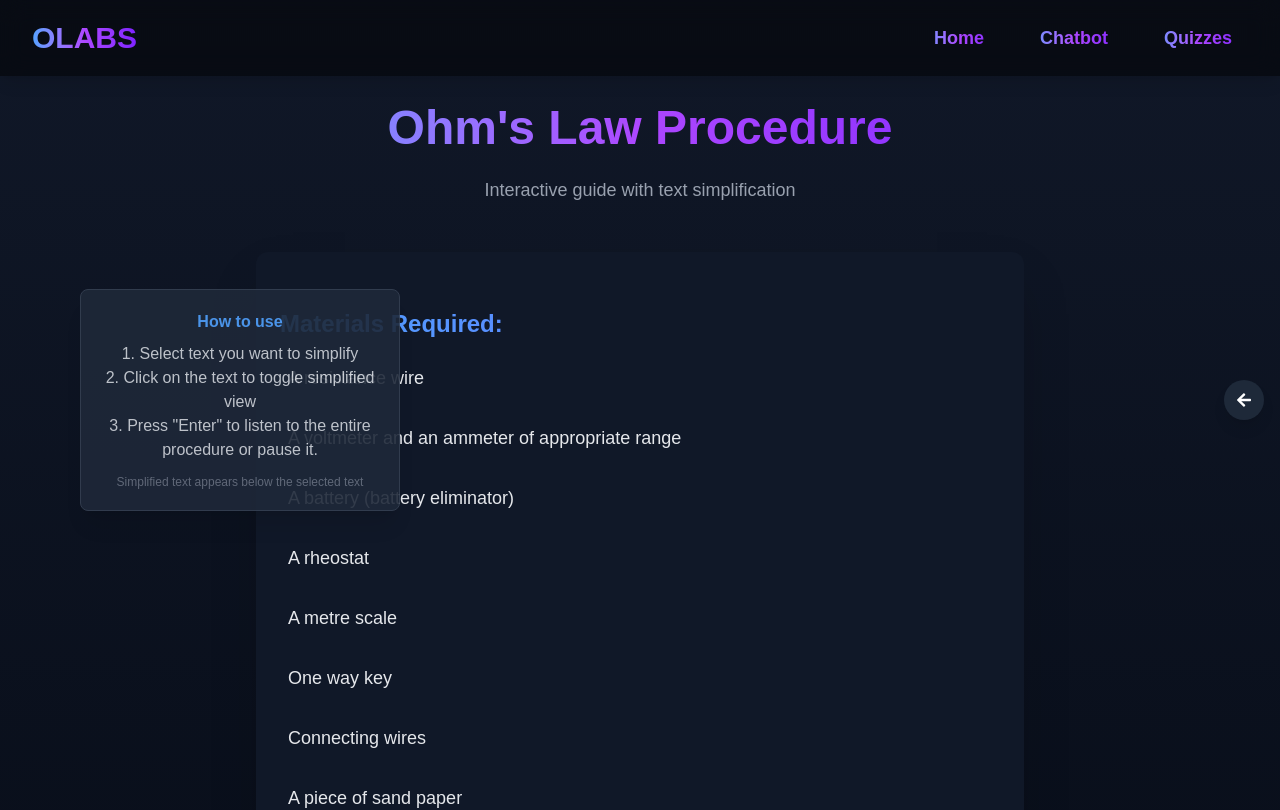
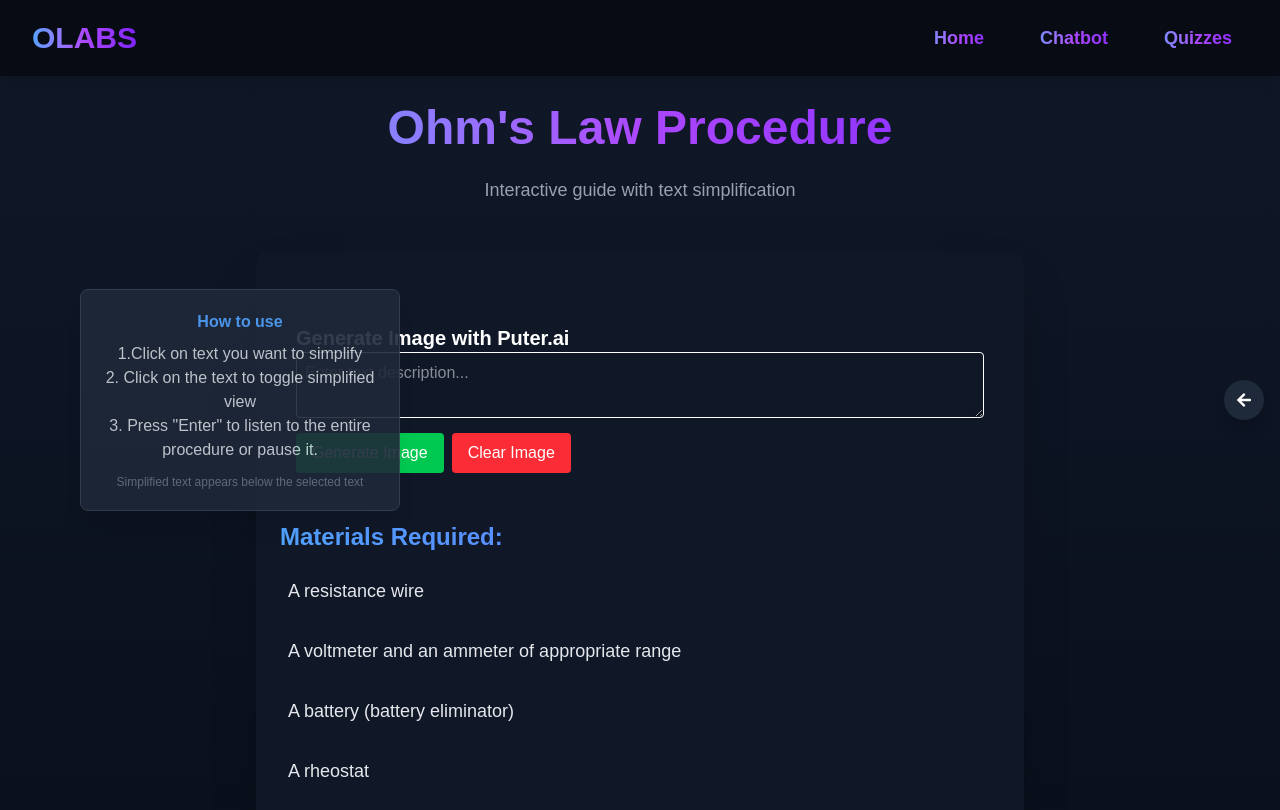
Before and after one commit to Dattaaanand/Hackon4, a Next.js app in the folder frontend/: page /Procedures/Physics/Ohms_Law in a window 1280 px wide. Shown: the top 810 px of the page. Built offline with nearby package versions, Linux system fonts and the light colour scheme.

Commit message:
update:procedures simplify and image generation

```diff
--- a/frontend/app/Procedures/Physics/Ohms_Law/page.tsx
+++ b/frontend/app/Procedures/Physics/Ohms_Law/page.tsx
@@ -6,6 +6,8 @@ import Link from "next/link";
 import { motion } from "framer-motion";
 import Chatbox from "../../../components/chatbot"; // Adjust the import path as needed
 import { FaArrowLeft, FaArrowRight } from "react-icons/fa";
+import GeminiImageGenerator from "../../../components/Image_Generator";
+ // Import the GeminiImageGenerator component
 
 const navItems = [
     { name: "Home", path: "/" },
@@ -32,6 +34,11 @@ interface SimplifiedTextRecord {
     [key: number]: string;
 }
 
+// Define a type for the Chatbox component's ref
+export interface ChatboxHandle {
+    addMessage: (message: string) => void;
+}
+
 export default function Procedure() {
     // State management
     const [selectedText, setSelectedText] = useState<string>("");
@@ -46,6 +53,7 @@ export default function Procedure() {
 
     // Refs
     const containerRef = useRef<HTMLDivElement>(null);
+    const chatboxRef = useRef<ChatboxHandle>(null);
 
     // Sample steps for Ohm's Law Procedure
     const steps: Step[] = [
@@ -135,9 +143,7 @@ export default function Procedure() {
         { text: "5. Zero correction" },
         { text: "Zero correction for ammeter, (-e1) = .......A." },
         { text: "Zero correction for voltmeter, (-e2) = ......V." },
-  ];
-
-  // Speech synthesis logic
+    ]; // Speech synthesis logic
     const utterance = useRef<SpeechSynthesisUtterance | null>(null);
 
     const readProcedure = () => {
@@ -229,6 +235,13 @@ export default function Procedure() {
           }
           return newIndexes;
       });
+      const textToSimplify = steps[index].text;
+      fetchSimplifiedText(textToSimplify, index);
+  };
+
+    // Function to handle drag start
+    const handleDragStart = (event: React.DragEvent<HTMLDivElement>, text: string) => {
+        event.dataTransfer.setData("text/plain", text);
     };
 
     const StepItem = ({ step, index }: { step: Step; index: number }) => {
@@ -248,6 +261,8 @@ export default function Procedure() {
                          hover:text-white hover:bg-gray-800 p-2 rounded-md"
                     onMouseUp={() => handleTextSelection(index)}
                     onClick={() => handleTextClick(index)}
+                    draggable
+                    onDragStart={(event) => handleDragStart(event, step.text)}
                 >
                     {step.text}
                     <span className="hidden group-hover:inline-block ml-2 text-xs text-blue-400">
@@ -269,6 +284,13 @@ export default function Procedure() {
                 )}
             </div>
         );
+    };
+
+    // Function to handle text dropped into the chatbox
+    const handleDropText = (text: string) => {
+        if (chatboxRef.current && chatboxRef.current.addMessage) {
+            chatboxRef.current.addMessage(text);
+        }
     };
 
     return (
@@ -322,7 +344,7 @@ export default function Procedure() {
                      rounded-lg shadow-xl border border-gray-700 max-w-xs z-10 opacity-90 hover:opacity-100 transition-opacity">
                 <h3 className="text-blue-400 font-semibold mb-2">How to use</h3>
                 <p className="text-gray-300">
-        1. Select text you want to simplify
+                    1.Click on text you want to simplify
                 </p>
                 <p className="text-gray-300">
                     2. Click on the text to toggle simplified view
@@ -336,6 +358,10 @@ export default function Procedure() {
             </div>
 
             <main className="max-w-3xl mx-auto bg-gray-900 bg-opacity-60 rounded-xl p-6 shadow-2xl">
+                <div className="mt-8">
+                    <GeminiImageGenerator />
+                </div>
+
                 <div className="space-y-2">
                     {steps.map((step, index) => (
                         <StepItem key={index} step={step} index={index} />
@@ -346,7 +372,6 @@ export default function Procedure() {
             <footer className="max-w-3xl mx-auto mt-8 text-center text-gray-500 text-sm">
                 <p>Olabs  © {new Date().getFullYear()}</p>
             </footer>
-
 
             {/* Chatbox Toggle */}
             {!isChatboxVisible && (
--- a/frontend/app/chatbot/page.tsx
+++ b/frontend/app/chatbot/page.tsx
@@ -62,9 +62,53 @@ const ChatBot = () => {
         setInput("");
     };
 
+    // Handle when content is dropped into the chat
+    const handleDrop = (e: React.DragEvent<HTMLDivElement>) => {
+        e.preventDefault();
+        const text = e.dataTransfer.getData("text/plain");
+        if (text) {
+            const userMessage: Message = { text, sender: "user" };
+            setMessages((prev) => [...prev, userMessage]);
+            handleSendWithText(text); // Send the message to the server or handle locally
+        }
+    };
+
+    // Allow the drop
+    const handleDragOver = (e: React.DragEvent<HTMLDivElement>) => {
+        e.preventDefault();
+    };
+
+    // Send a message with the provided text
+    const handleSendWithText = async (text: string) => {
+        const userMessage: Message = { text, sender: "user" };
+        setMessages((prev) => [...prev, userMessage]);
+
+        try {
+            const response = await fetch("http://127.0.0.1:5000/chat", {
+                method: "POST",
+                headers: { "Content-Type": "application/json" },
+                body: JSON.stringify({ message: text }),
+            });
+
+            const responseData = await response.json();
+
+            const botMessage: Message = {
+                text: responseData.response || responseData.error || "Sorry, I didn't understand that.",
+                sender: "bot",
+            };
+            setMessages((prev) => [...prev, botMessage]);
+        } catch (error) {
+            console.error("Error fetching from Flask:", error);
+            setMessages((prev) => [...prev, { text: "Error fetching response. Try again.", sender: "bot" }]);
+        }
+    };
+
     return (
-        <div className="relative min-h-screen bg-black text-white flex items-center justify-center p-6">
-
+        <div
+            className="relative min-h-screen bg-black text-white flex items-center justify-center p-6"
+            onDrop={handleDrop} // Add the drop event
+            onDragOver={handleDragOver} // Add the drag over event
+        >
             <motion.nav
                 initial={{ y: -50, opacity: 0 }}
                 animate={{ y: 0, opacity: 1 }}
--- /dev/null
+++ b/frontend/app/components/Image_Generator.tsx
@@ -0,0 +1,119 @@
+"use client";
+import React, { useState } from "react";
+
+const PuterImageGenerator = () => {
+    const [text, setText] = useState("");
+    const [puterImage, setPuterImage] = useState<string | null>(null); // State to hold Puter image URL
+
+    // Function to generate image using Puter.ai
+    const generatePuterImage = async () => {
+        try {
+            if (!text.trim()) {
+                console.error("Input text is empty.");
+                return;
+            }
+
+            const imageElement = await new Promise<HTMLImageElement>((resolve, reject) => {
+                // Dynamically load the Puter.ai script
+                const scriptId = "puter-ai-script";
+                let script = document.getElementById(scriptId) as HTMLScriptElement;
+
+                if (!script) {
+                    script = document.createElement('script');
+                    script.id = scriptId;
+                    script.src = "https://js.puter.com/v2/";
+                    script.async = true;
+
+                    script.onload = () => {
+                        // Script is loaded, now call puter.ai.txt2img
+                        if (typeof (window as any).puter === 'undefined' || typeof (window as any).puter.ai === 'undefined') {
+                            console.error("Puter.ai library not correctly loaded.");
+                            reject(new Error("Puter.ai library not correctly loaded."));
+                            return;
+                        }
+
+                        (window as any).puter.ai.txt2img(text)
+                            .then((imgElement: HTMLImageElement) => {
+                                resolve(imgElement);
+                            })
+                            .catch((error: any) => {
+                                console.error("Error generating image with Puter.ai:", error);
+                                reject(error);
+                            });
+                    };
+
+                    script.onerror = () => {
+                        console.error("Failed to load Puter.ai script.");
+                        reject(new Error("Failed to load Puter.ai script."));
+                    };
+
+                    document.head.appendChild(script);
+                } else {
+                    // If script is already loaded, proceed with generating image
+                    if (typeof (window as any).puter !== 'undefined' && typeof (window as any).puter.ai !== 'undefined') {
+                        (window as any).puter.ai.txt2img(text)
+                            .then((imgElement: HTMLImageElement) => {
+                                resolve(imgElement);
+                            })
+                            .catch((error: any) => {
+                                console.error("Error generating image with Puter.ai:", error);
+                                reject(error);
+                            });
+                    } else {
+                        console.error("Puter.ai library not available.");
+                        reject(new Error("Puter.ai library not available."));
+                    }
+                }
+            });
+
+            // Set the image URL
+            setPuterImage(imageElement.src);
+        } catch (error) {
+            console.error("Error generating Puter.ai image:", error);
+        }
+    };
+
+    // Function to clear the displayed images and reset text
+    const clearImages = () => {
+        setPuterImage(null);
+        setText("");
+    };
+
+    return (
+        <div className="p-4">
+            <h2 className="text-xl font-bold">Generate Image with Puter.ai</h2>
+            <textarea
+                className="w-full p-2 border rounded"
+                placeholder="Enter text description..."
+                value={text}
+                onChange={(e) => setText(e.target.value)}
+            />
+            <div className="mt-2">
+                <button
+                    onClick={generatePuterImage}
+                    className="px-4 py-2 bg-green-500 text-white rounded"
+                >
+                    Generate Image
+                </button>
+                <button
+                    onClick={clearImages}
+                    className="ml-2 px-4 py-2 bg-red-500 text-white rounded"
+                >
+                    Clear Image
+                </button>
+            </div>
+            {puterImage && (
+                <div className="mt-4">
+                    <h3 className="text-lg">Generated Image:</h3>
+                    <img
+                        src={puterImage}
+                        alt="Generated with Puter.ai"
+                        className="w-full rounded-lg shadow-md"
+                    />
+                </div>
+            )}
+        </div>
+    );
+};
+
+export default PuterImageGenerator;
```
Lines whose indentation alone changed are shown as unchanged.
